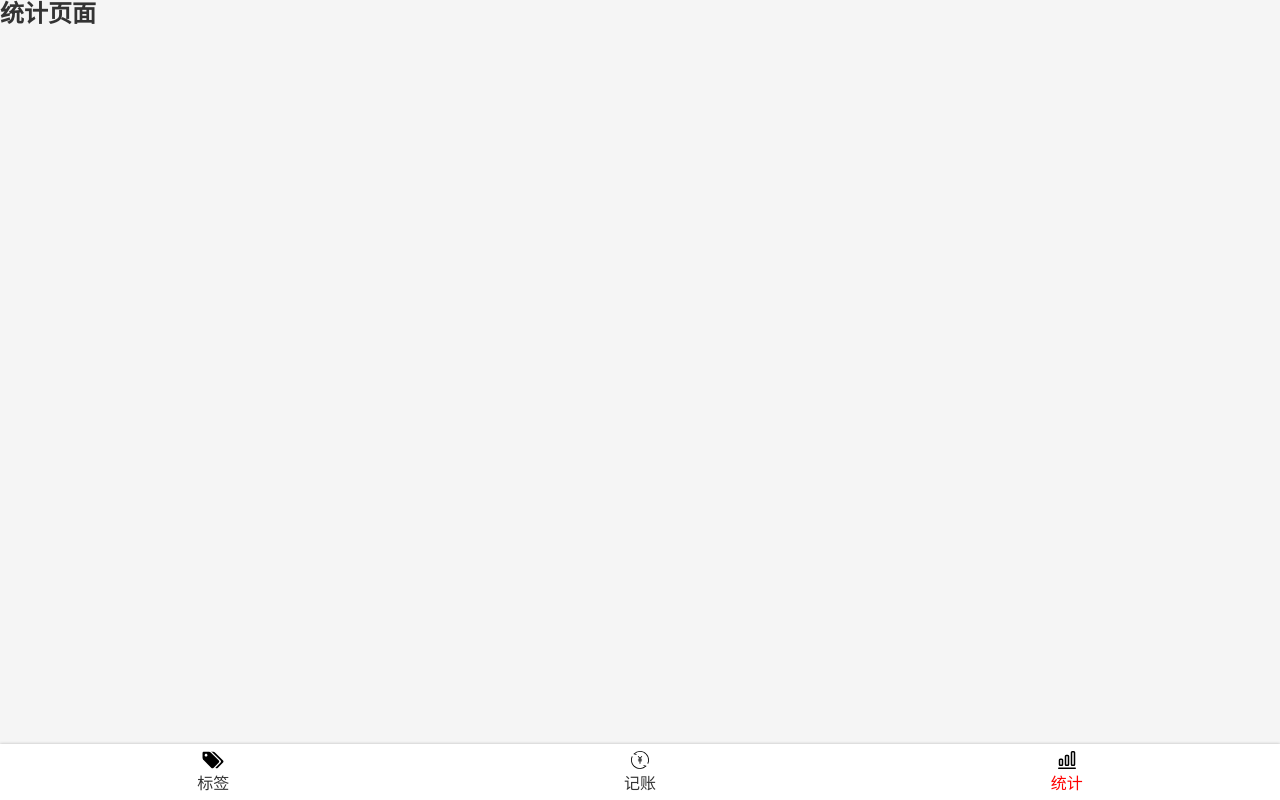
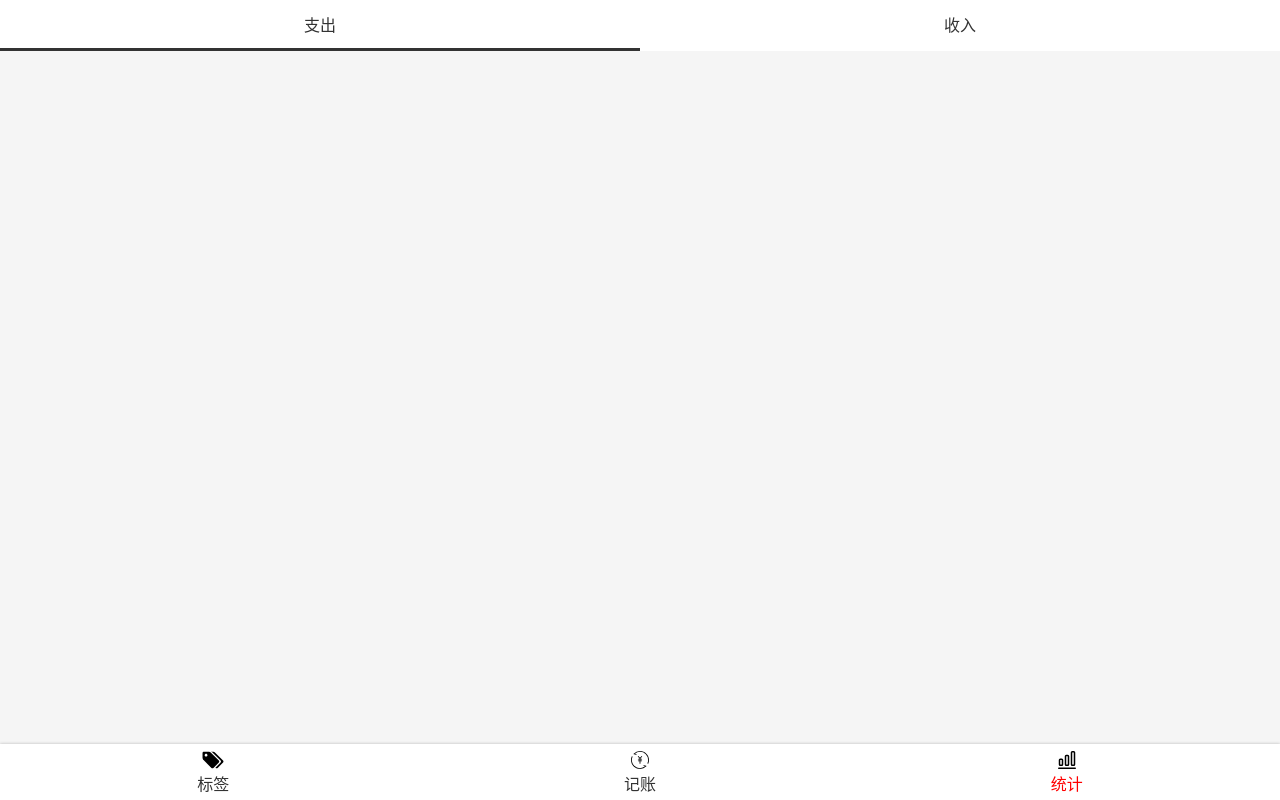
Before and after one commit to ljy123668/zhinong-money-react, a React app: page /statistics in a window 1280 px wide. Built offline with nearby package versions, Linux system fonts and the light colour scheme.

Commit message:
完成统计 消除警告

```diff
--- a/package.json
+++ b/package.json
@@ -29,6 +29,7 @@
     "case-sensitive-paths-webpack-plugin": "2.3.0",
     "classnames": "2.2.6",
     "css-loader": "4.3.0",
+    "dayjs": "^1.10.3",
     "dotenv": "8.2.0",
     "dotenv-expand": "5.1.0",
     "eslint": "^7.11.0",
--- /dev/null
+++ b/src/helper.scss
@@ -0,0 +1 @@
+$font-hei: -apple-system, "Noto Sans", "Helvetica Neue", Helvetica, "Nimbus Sans L", Arial, "Liberation Sans", "PingFang SC", "Hiragino Sans GB", "Noto Sans CJK SC", "Source Han Sans SC", "Source Han Sans CN", "Microsoft YaHei", "Wenquanyi Micro Hei", "WenQuanYi Zen Hei", "ST Heiti", SimHei, "WenQuanYi Zen Hei Sharp", sans-serif;
--- a/src/hooks/useRecords.tsx
+++ b/src/hooks/useRecords.tsx
@@ -1,14 +1,15 @@
 import { useEffect, useState } from 'react';
 import { useUpdate } from './useUpdate';
 
-type RecordItem = {
+export type RecordItem = {
     tagIds: number[]
     note: string
     category: '+' | '-'
     amount: number
+    createdAt: string // ISO 8601
 }
 
-type newRecordItem = Omit<RecordItem, 'createAt'>
+type newRecordItem = Omit<RecordItem, 'createdAt'>
 
 export const useRecords = () => {
     const [records, setRecords] = useState<RecordItem[]>([])
--- a/src/hooks/useTags.tsx
+++ b/src/hooks/useTags.tsx
@@ -45,9 +45,14 @@ const useTags = () => {
             setTags([...tags, { id: createId(), name: tagName }])
         }
     }
+    const getName = (id: number) => {
+        const tag = tags.filter(t => t.id === id)[0];
+        return tag ? tag.name : ''
+    }
     return {
         tags,
         setTags,
+        getName,
         findTag,
         updateTag, findTagIndex, deleteTag, addTag
     }
--- a/src/index.scss
+++ b/src/index.scss
@@ -1,4 +1,5 @@
 @import-normalize;
+@import "helper";
 
 *{
     margin:0;
@@ -16,6 +17,7 @@ a{
 }
 
 body{
+    font-family: $font-hei;
     font-size: 16px;
     line-height: 1.2;
     background-color: #f5f5f5;
--- a/src/views/Money.tsx
+++ b/src/views/Money.tsx
@@ -9,9 +9,11 @@ import { useRecords } from 'hooks/useRecords';
 
 const MyLayout = styled(Layout)`
     border:1px solid red;
-    background-color:red;
     display:flex;
     flex-direction:column;
+`
+const CategoryWrapper = styled.div`
+    background-color: #c4c4c4;
 `
 const defaultFormData = {
     tagIds: [] as number[],
@@ -23,7 +25,7 @@ const defaultFormData = {
 type Category = '-' | '+'
 function Money() {
     const [selected, setSelected] = useState(defaultFormData)
-    const { records, addRecord } = useRecords()
+    const { addRecord } = useRecords()
     const onChange = (obj: Partial<typeof selected>) => {
         setSelected({
             ...selected,
@@ -45,9 +47,12 @@ function Money() {
             < NoteSection value={selected.note}
                 onChange={(note) => onChange({ note })}
             />
-            <CategorySection value={selected.category}
-                onChange={(category) => onChange({ category })}
-            />
+            <CategoryWrapper>
+                <CategorySection value={selected.category}
+                    onChange={(category) => onChange({ category })}
+                />
+            </CategoryWrapper>
+
             <NumberPadSection value={selected.amount}
                 onChange={(amount) => onChange({ amount })}
                 onOk={submit} />
--- a/src/views/Money/CategorySection.tsx
+++ b/src/views/Money/CategorySection.tsx
@@ -5,7 +5,7 @@ import React, { useState } from "react";
 const Wrapper = styled.section`
     > ul{
         display:flex;
-        background-color:#c4c4c4;
+        /* background-color:#c4c4c4; */
         > li{
             width:50%;
             text-align:center;
@@ -15,7 +15,7 @@ const Wrapper = styled.section`
                 content:'';
                 display:block;
                 height:3px;
-                border:1px solid red;
+                /* border:1px solid red; */
                 background:#333;
                 position:absolute;
                 bottom:0;
--- a/src/views/Statistics.tsx
+++ b/src/views/Statistics.tsx
@@ -1,10 +1,89 @@
-import React from "react";
+import React, { useState } from "react";
 import Layout from 'components/Layout'
+import { CategorySection } from './Money/CategorySection'
+import styled from 'styled-components'
+import { RecordItem, useRecords } from 'hooks/useRecords';
+import { useTags } from 'hooks/useTags';
+import day from 'dayjs'
+
+const CategoryWrapper = styled.div`
+    background-color: #fff;
+`
+const Item = styled.div`
+    display:flex;
+    justify-content:space-between;
+    background-color: #fff;
+    font-size:18px;
+    line-height:20px;
+    padding:10px 16px;
+    > .note{
+        margin-right:auto;
+        margin-left: 16px;
+         color: #999;
+    }
+`
+
+const Header = styled.h3`
+    font-size:18px;
+    line-height:20px;
+    padding:10px 16px;
+`
 
 function Statistics() {
+    const [category, setCategory] = useState<'-' | '+'>('-')
+    const { records } = useRecords()
+    const { getName } = useTags()
+    const hash: { [k: string]: RecordItem[] } = {}
+    const selectedRecords = records.filter(r => r.category === category)
+
+    selectedRecords.forEach(r => {
+        const key = day(r.createdAt).format('YYYY-MM-DD')
+        if (!(key in hash)) {
+            hash[key] = [];
+        }
+        hash[key].push(r)
+    })
+
+    const array = Object.entries(hash).sort((a, b) => {
+        if (a[0] === b[0]) return 0;
+        if (a[0] > b[0]) return -1;
+        if (a[0] < b[0]) return 1;
+        return 0
+    })
+
+
     return (
         <Layout>
-            <h2>统计页面</h2>
+            <CategoryWrapper>
+                <CategorySection value={category}
+                    onChange={(value) => setCategory(value)}
+                />
+            </CategoryWrapper>
+            {array.map(([date, records]) =>
+                <div>
+                    <Header>{date}</Header>
+                    <div>
+                        {records.map(r => {
+                            return <Item>
+                                <div className="tags  oneLine">
+                                    {r.tagIds.map(tagId => <span key={tagId}>{getName(tagId)}</span>)}
+
+                                </div>
+                                {r.note && <div className="note">
+                                    {r.note}
+                                </div>}
+
+                                <div className="amount">
+                                    ￥{r.amount}
+                                </div>
+                                {/* {day(r.createdAt).format('YYYY年MM月DD日')} */}
+                            </Item>
+                        })}
+
+                    </div>
+                </div>
+            )}
+
         </Layout>
     );
 }
```
Also changed, not shown: 2 other files (tests, documents, lock files or other folders).
